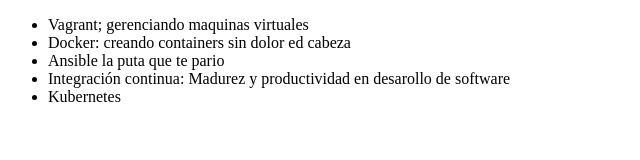
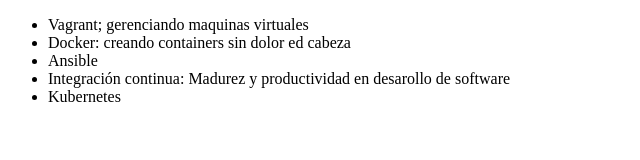
Before and after one commit to AngelLopez21/AngelL, a plain HTML site: page index.html in a window 1280 px wide. Shown: the whole page, without its empty margins (0-640 px from the left). Drawn offline with Linux system fonts and the light colour scheme.

Commit message:
Revert "paseeu"
This reverts commit 2745037cf9ca7812db63cb559feb935de1091af0.

```diff
--- a/index.html
+++ b/index.html
@@ -8,7 +8,7 @@
      <ul>
          <li> Vagrant; gerenciando maquinas virtuales </li>
          <li> Docker: creando containers sin dolor ed cabeza</li>
-         <li> Ansible la puta que te pario</li>
+         <li> Ansible </li>
          <li> Integración continua: Madurez y productividad en desarollo de software </li>
          <li> Kubernetes </li>
      </ul>
```
